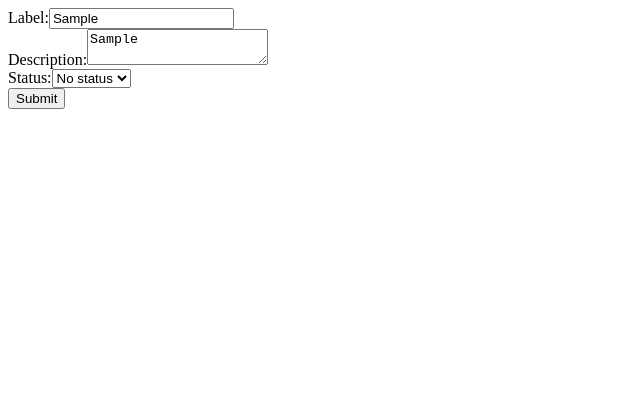
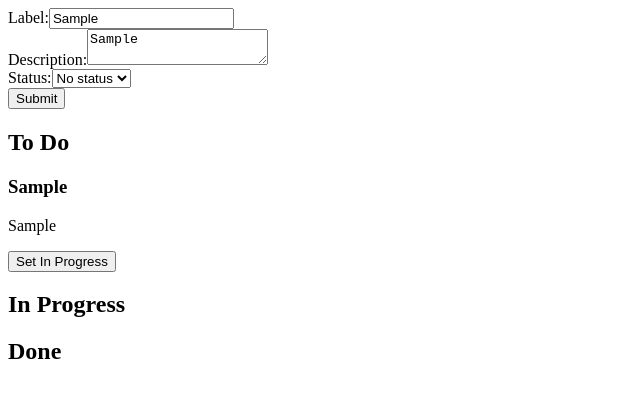
Before and after one commit to mickewasowski/task-manager, a React (Vite) app in the folder task-manager/: page / in a window 1280 px wide. Both pictures are taken after typing "Sample", "Sample" into the empty fields and a click on the input 36 px from the left and 98 px from the top of the page. Shown: the top 398 px of the page, without its empty margins (0-640 px from the left). Built offline with nearby package versions, Linux system fonts and the light colour scheme.

Commit message:
implemented todo status change

```diff
--- a/task-manager/src/App.jsx
+++ b/task-manager/src/App.jsx
@@ -1,10 +1,12 @@
 import CreateTodo from "./components/todo-creation/CreateTodo"
+import TodoList from "./components/todo-list-component/TodoList"
 
 function App() {
 
   return (
     <div className="App">
       <CreateTodo />
+      <TodoList />
     </div>
   )
 }
--- a/task-manager/src/components/todo-component/Todo.jsx
+++ b/task-manager/src/components/todo-component/Todo.jsx
@@ -1,18 +1,38 @@
+import { useDispatch } from 'react-redux';
+import {setComplete, setInProgress} from '../../redux-store/actions/TodoActions';
 
+function Todo({id, label, description, status, buttonText, changeStatus}){
+    const dispatch = useDispatch();
 
-function Todo({label = 'generic todo', description = 'some description is necessary', status = 'no status'}){
+    const handleSetComplete = () => {
+        dispatch(setComplete(id));
+    }
+
+    const handleSetInProgress = () => {
+        dispatch(setInProgress(id));
+    }
+
+    const handleClick = () => {
+        if (status === 'no status' || status === 'to do') {
+            return handleSetInProgress();
+        }else if(status === 'in progress'){
+            return handleSetComplete();
+        }
+    }
 
     return(
-        <div>
+        <div id={id}>
             <div>
                 <h3>{label}</h3>
             </div>
             <div>
                 <p>{description}</p>
             </div>
-            <div>
-                <p>{status}</p>
-            </div>
+            {
+                buttonText === ''
+                ? ''
+                : <button onClick={handleClick}>{buttonText}</button>
+            }
         </div>
     )
 }
--- a/task-manager/src/components/todo-creation/CreateTodo.jsx
+++ b/task-manager/src/components/todo-creation/CreateTodo.jsx
@@ -5,9 +5,8 @@ import {createTodo} from '../../redux-store/actions/TodoActions';
 
 
 function CreateTodo(){
-    const id = uuid();
     const initialState = {
-        id,
+        id: null,
         label: '',
         description: '',
         status: 'no status'
@@ -26,6 +25,10 @@ function CreateTodo(){
 
     const handleSubmit = (e) => {
         e.preventDefault();
+
+        let id = uuid();
+        setFormInfo(prevState => { return {...prevState, id}});
+        console.log(formInfo);
 
         if (formInfo.label !== '' && formInfo.description !== '') {
             dispatch(createTodo(formInfo));
--- /dev/null
+++ b/task-manager/src/components/todo-list-component/TodoList.jsx
@@ -0,0 +1,22 @@
+import { useSelector } from "react-redux";
+import Initial from "./todo-initial/Initial";
+import TodosInProgress from "./todo-in-progress/TodosInProgress";
+import TodosComplete from "./todo-complete/TodosComplete";
+import {useEffect} from 'react';
+
+function TodoList(){
+    let allTodos = useSelector(state => state.todo);
+    let initial = allTodos.filter(x => x.status === 'to do' || x.status === 'no status');
+    let inProgress = allTodos.filter(x => x.status === 'in progress');
+    let done = allTodos.filter(x => x.status === 'done');
+
+    return(
+        <div>
+            <Initial todos={initial}/>
+            <TodosInProgress todos={inProgress}/>
+            <TodosComplete todos={done}/>
+        </div>
+    )
+}
+
+export default TodoList;
--- /dev/null
+++ b/task-manager/src/components/todo-list-component/todo-complete/TodosComplete.jsx
@@ -0,0 +1,15 @@
+import Todo from '../../todo-component/Todo';
+
+function TodosComplete({todos}){
+
+    return(
+        <div>
+            <h2>Done</h2>
+            {
+                todos.map(x => <Todo key={x.id} id={x.id} label={x.label} description={x.description} buttonText={""}/>)
+            }
+        </div>
+    )
+}
+
+export default TodosComplete;
--- /dev/null
+++ b/task-manager/src/components/todo-list-component/todo-in-progress/TodosInProgress.jsx
@@ -0,0 +1,14 @@
+import Todo from '../../todo-component/Todo';
+
+function TodosInProgress({todos}){
+    return(
+        <div>
+            <h2>In Progress</h2>
+            {
+                todos.map(x => <Todo key={x.id} id={x.id} label={x.label} description={x.description} status={x.status} buttonText={"Set Complete"} />)
+            }
+        </div>
+    )
+}
+
+export default TodosInProgress;
--- /dev/null
+++ b/task-manager/src/components/todo-list-component/todo-initial/Initial.jsx
@@ -0,0 +1,14 @@
+import Todo from '../../todo-component/Todo';
+
+function Initial({todos}){
+    return(
+        <div>
+            <h2>To Do</h2>
+            {
+                todos.map(x => <Todo key={x.id} id={x.id} label={x.label} description={x.description} status={x.status} buttonText={"Set In Progress"} />)
+            }
+        </div>
+    )
+}
+
+export default Initial;
--- a/task-manager/src/redux-store/reducers/TodoReducer.js
+++ b/task-manager/src/redux-store/reducers/TodoReducer.js
@@ -12,12 +12,13 @@ const todoReducer = (state = [], action) => {
             let setInProgress = state.find(x => x.id === action.payload);
             setInProgress.status = 'in progress';
 
-            return state;
+            return [...state];
+
         case TodoItems.SET_COMPLETE:
             let setComplete = state.find(x => x.id === action.payload);
             setComplete.status = 'done';
 
-            return state;
+            return [...state];
         default:
             return state;
     }
```
